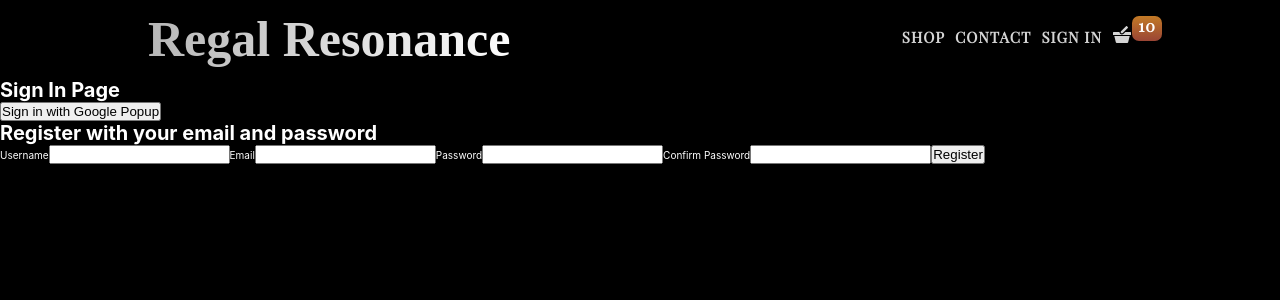
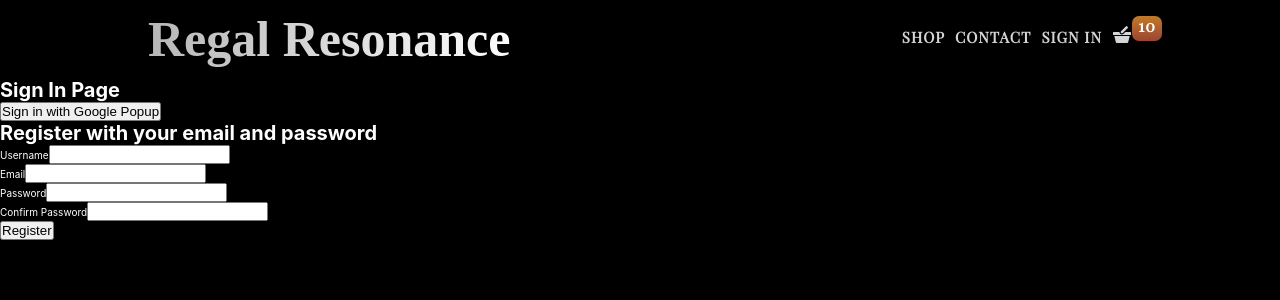
Before and after one commit to milan-miller/webshop, a React (Create React App) app: page /sign-in in a window 1280 px wide. Shown: the top 300 px of the page. Built offline with nearby package versions, Linux system fonts and the light colour scheme; a web font is replaced by a local one.

Commit message:
add: form input component

```diff
--- /dev/null
+++ b/src/components/form-input/form-input.component.jsx
@@ -0,0 +1,12 @@
+import './form-input.styles.scss';
+
+const FormInput = ({ label, ...otherProps }) => {
+	return (
+		<div>
+			<label>{label}</label>
+			<input {...otherProps} />
+		</div>
+	);
+};
+
+export default FormInput;
--- a/src/components/register-form/register-form.component.jsx
+++ b/src/components/register-form/register-form.component.jsx
@@ -3,6 +3,8 @@
 	createAuthUserWithEmailAndPassword,
 	createUserDocumentFromAuth,
 } from '../../utils/firebase/firebase.utils';
+
+import FormInput from '../form-input/form-input.component';
 
 const initialRegisterInputData = {
 	displayName: '',
@@ -61,35 +63,32 @@
 		<>
 			<h1>Register with your email and password</h1>
 			<form onSubmit={handleSubmit}>
-				<label htmlFor='displayName'>Username</label>
-				<input
+				<FormInput
+					label='Username'
 					type='text'
 					name='displayName'
 					value={displayName}
 					required
 					onChange={(e) => onChangeHandler(e)}
 				/>
-
-				<label htmlFor='email'>Email</label>
-				<input
+				<FormInput
+					label='Email'
 					type='email'
 					name='email'
 					value={email}
 					required
 					onChange={(e) => onChangeHandler(e)}
 				/>
-
-				<label htmlFor='password'>Password</label>
-				<input
+				<FormInput
+					label='Password'
 					type='password'
 					name='password'
 					value={password}
 					required
 					onChange={(e) => onChangeHandler(e)}
 				/>
-
-				<label htmlFor='confirmPassword'>Confirm Password</label>
-				<input
+				<FormInput
+					label='Confirm Password'
 					type='password'
 					name='confirmPassword'
 					value={confirmPassword}
```
Also changed, not shown: src/components/form-input/form-input.styles.scss (added).
